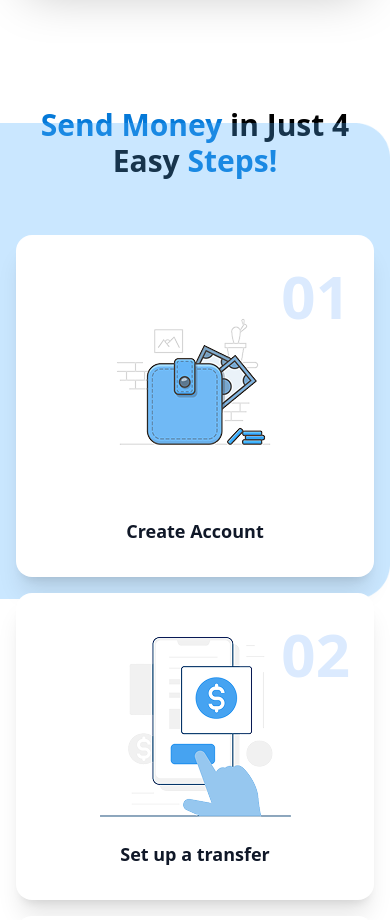
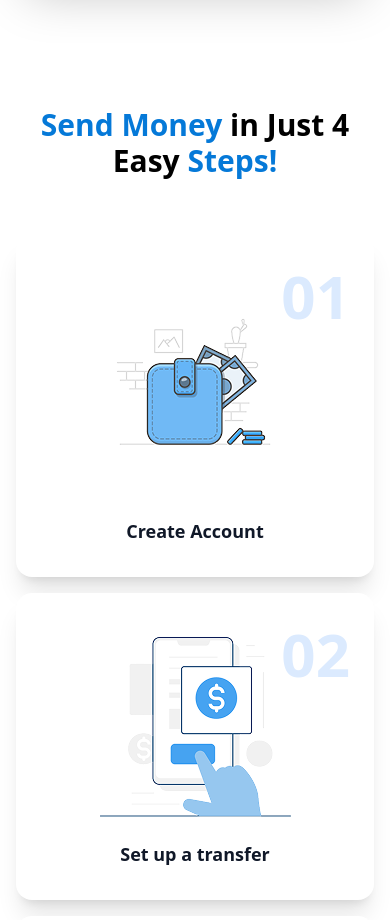
Before and after one commit to iamanshu11/Fam_Remit, a Vue app: page / in a window 390 px wide. Shown: the part 3440-4360 px from the top of the page. Built offline with nearby package versions, Linux system fonts and the light colour scheme.

Commit message:
picture updated

```diff
--- a/src/components/SendSteps.vue
+++ b/src/components/SendSteps.vue
@@ -1,7 +1,7 @@
 <template>
     <section class="relative w-full py-16 bg-white overflow-hidden">
       <!-- Decorative background images -->
-      <div class="absolute top-20">
+      <div class="hidden md:block absolute top-20">
         <img :src="leftBg" class="w-full h-full" />
       </div>
       <div class="absolute bottom-12 right-0">
```
